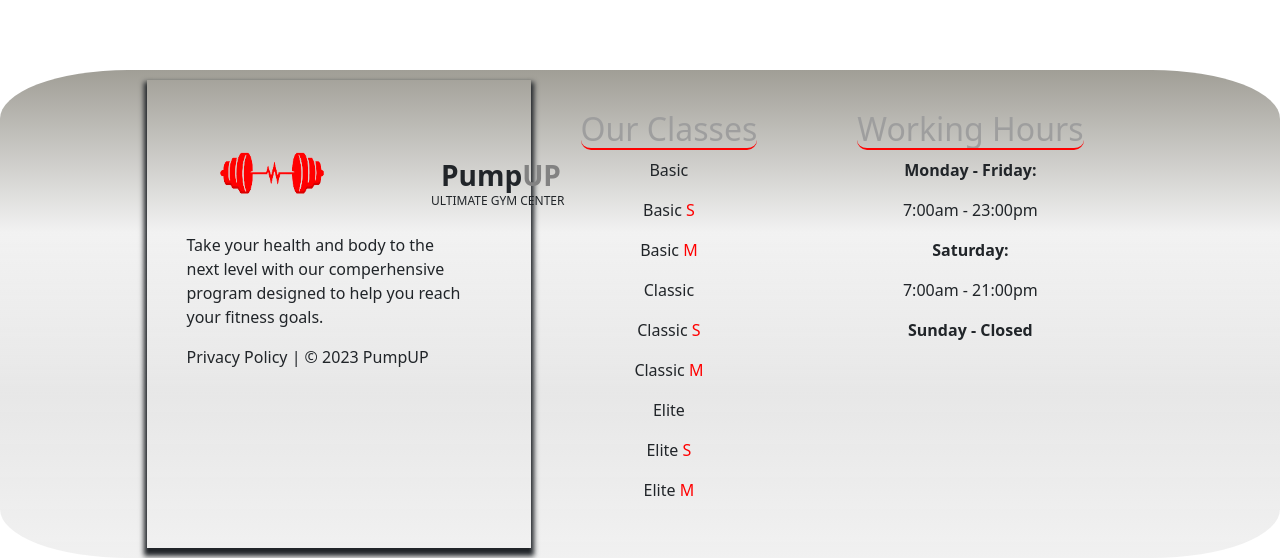
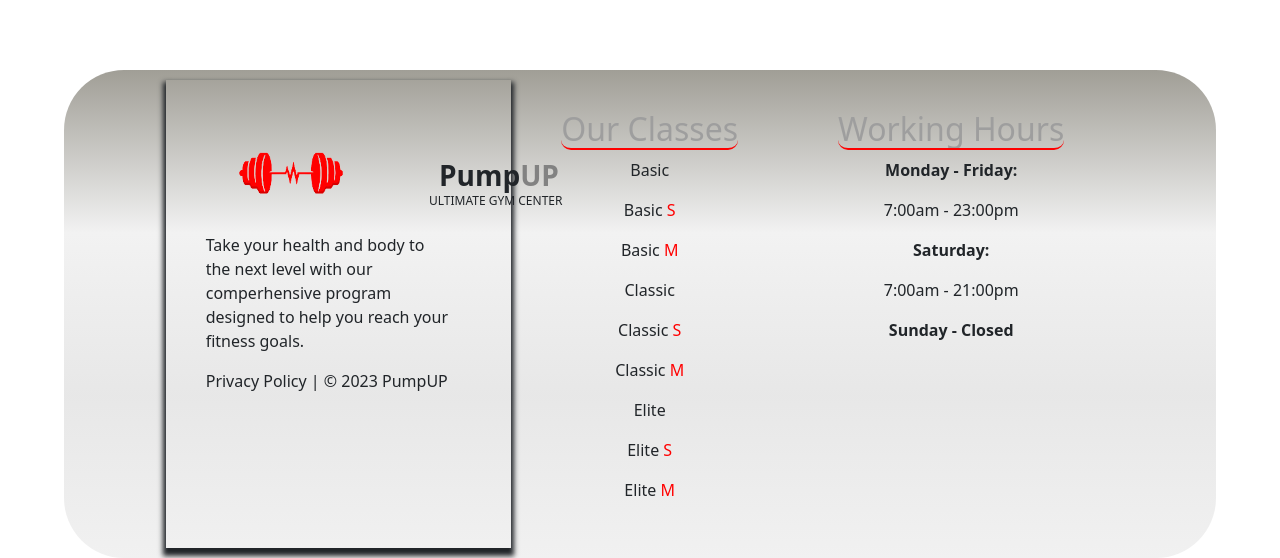
Before and after one commit to Lovric99/GymApp-Frontend, an Angular app in the folder PumpUp/: page / in a window 1280 px wide. Shown: the part 2330-2888 px from the top of the page. Built offline with nearby package versions, Linux system fonts and the light colour scheme; no server answers; grey boxes are pictures that could not be loaded.

Commit message:
updated schedule component

```diff
--- a/PumpUp/src/app/app.component.css
+++ b/PumpUp/src/app/app.component.css
@@ -23,10 +23,12 @@
 
 #schedule {
     background: linear-gradient( #a09e96 , #f2f2f2 , #dbdbdba7,  #eaeaeaac );
-    width: 100%;
+    width: 90%;
     position: absolute;
     top: 300vh;
     display: flex;
-    border-radius: 10%;
+    border-radius: 60px;
     justify-content: center;
+    margin-right: 5%;
+    margin-left: 5%;
 }
--- a/PumpUp/src/app/schedule/schedule.component.css
+++ b/PumpUp/src/app/schedule/schedule.component.css
@@ -6,13 +6,13 @@ h6 {
     position: absolute;
     font-size: 12px;
     top: 124px;
-    left: 431px;
+    left: 365px;
 }
 
 h3 {
     position: absolute;
     top: 89px;
-    left: 441px;
+    left: 375px;
 }
 
 span {
```
